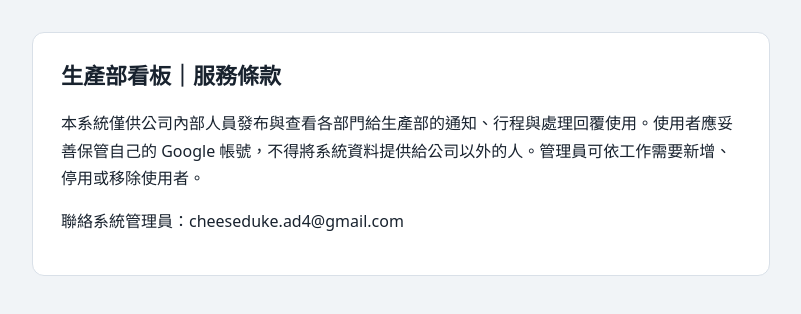
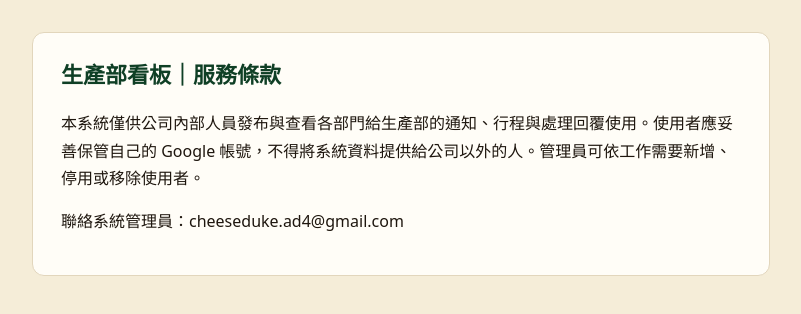
Before and after one commit to cheesedukead4/cheeseduke-production, a plain HTML site: page terms.html in a window 1280 px wide. Shown: the whole page, without its empty margins (239-1040 px from the left). Drawn offline with Linux system fonts and the light colour scheme.

Commit message:
依《起士公爵品牌規範速查》統一介面外觀（只改樣式）
- 配色改成公爵綠導覽列／主按鈕、公爵金點綴、米金背景、暖墨黑文字；深色模式與投影模式一起調整
- 標題改用 Noto Serif TC；部門識別色改成低彩度大地色；狀態色（逾期紅、今天到期橘、完成綠、處理中藍灰）保留且分得開
- 手機版欄位標題的「待確認」標籤不再被擠成直排
- App 圖示、瀏覽器主題色、隱私權／條款頁同步換色

Co-Authored-By: Claude Opus 5.5 <noreply@anthropic.com>

```diff
--- a/css/app.css
+++ b/css/app.css
@@ -1,39 +1,48 @@
-/* 生產部看板｜版面：左側深藍導覽列＋右側工作區（看板依部門分欄、行事曆月曆）；
+/* 生產部看板｜版面：左側公爵綠品牌導覽列＋右側工作區（看板依部門分欄、行事曆月曆）；
    投影模式是獨立的深色全螢幕版面（字級跟著螢幕寬度放大，適合電視與投影機）。
-   配色：藏青導覽列＋烘焙焦糖色操作色，六個部門各一個識別色；緊急／逾期用紅色，不和部門色混用。 */
+   配色依《起士公爵品牌規範速查》：主色公爵綠（品牌條、主按鈕、標題）、輔色公爵金（點綴、強調、待確認）、米金背景、暖墨黑文字；
+   部門識別色改成自然、低彩度的大地色；狀態色保留且彼此分得開：逾期／緊急紅、今天到期／重要橘、完成綠、處理中藍灰。
+   字型：標題 Noto Serif TC、內文 Noto Sans TC（暫用）。 */
 :root{
-  --bg:#f1f4f7;--surface:#ffffff;--surface-2:#f7f9fb;--surface-hover:#f2f5f9;
-  --ink:#18222e;--ink-2:#394656;--muted:#667385;--faint:#8a96a4;--line:#d9e0e8;--line-2:#e9eef3;
-  --accent:#995c0e;--accent-hover:#7f4c0b;--on-accent:#ffffff;--accent-soft:#fbf2e2;--accent-line:#eed6aa;--accent-ink:#86500d;--focus:#f0d29a;
-  --rail:#1b2737;--rail-ink:#c3cddb;--rail-strong:#ffffff;--rail-muted:#8494a8;--rail-line:#304056;--rail-active:#2a3a50;--rail-mark:#f2b33d;
-  --ok-bg:#e7f5ee;--ok-fg:#1d7552;
-  --warn-bg:#fff4e2;--warn-fg:#8a5710;--warn-line:#f0d9b0;
-  --bad-bg:#fdeded;--bad-fg:#b42f2f;--bad-line:#efc6c6;--bad-mark:#d63c3c;
-  --info-bg:#e9f0fc;--info-fg:#32569a;--neutral-bg:#edf1f5;--neutral-fg:#586677;
-  --d-purchase:#2f6bd0;--d-store:#c95c14;--d-warehouse:#0f8276;--d-material:#7a4fc8;--d-channel:#c03a82;--d-meeting:#55801a;--d-handover:#0b7fae;
-  --toast-bg:#1b2737;--toast-bad:#a33030;--toast-fg:#ffffff;
-  --scrim:rgba(12,20,30,.48);
-  --shadow:0 2px 14px rgba(20,34,52,.06);--shadow-lg:0 18px 50px rgba(14,24,38,.24);
+  --cd-green:#0F3F25;--cd-gold:#C9A050;--cd-green-dark:#132D1C;--cd-green-mid:#4A7C59;--cd-gold-deep:#9B7738;--cd-gold-light:#E8C97A;--cd-bg:#F5EDD8;--cd-text:#1E160E;
+  --bg:var(--cd-bg);--surface:#fffdf7;--surface-2:#faf4e6;--surface-hover:#f6eedc;
+  --ink:var(--cd-text);--ink-2:#3d3326;--muted:#6b5f4d;--faint:#968b77;--line:#e2d6bc;--line-2:#ede4cf;
+  --accent:var(--cd-green);--accent-hover:var(--cd-green-dark);--on-accent:#fffdf7;--accent-soft:#f7ebcb;--accent-line:var(--cd-gold-light);--accent-ink:#7a5a22;--focus:var(--cd-gold-light);
+  --head:var(--cd-green);--sel:var(--cd-green);
+  --rail:var(--cd-green);--rail-ink:#d8e2d2;--rail-strong:#fffdf7;--rail-muted:#9fb7a3;--rail-line:#2b5a3f;--rail-active:#1d5034;--rail-mark:var(--cd-gold);
+  --ok-bg:#e3f0e3;--ok-fg:#25663b;
+  --warn-bg:#fcebdc;--warn-fg:#a04a10;--warn-line:#f0c9a6;
+  --bad-bg:#fbe9e6;--bad-fg:#b02a24;--bad-line:#eec3bd;--bad-mark:#cf3a2f;
+  --info-bg:#e5edf1;--info-fg:#355b72;--neutral-bg:#eee6d3;--neutral-fg:#6b5f4d;
+  --d-handover:var(--cd-green);--d-purchase:#3d6a86;--d-store:#b35a2a;--d-warehouse:#2e7a6b;--d-material:#7a4e3a;--d-channel:#9a4a62;--d-meeting:#6f7d2a;
+  --toast-bg:var(--cd-green-dark);--toast-bad:#9c2a24;--toast-fg:#fffdf7;
+  --scrim:rgba(19,45,28,.5);
+  --shadow:0 2px 14px rgba(30,22,14,.07);--shadow-lg:0 18px 50px rgba(19,45,28,.26);
+  --font-head:"Noto Serif TC","Songti TC","PMingLiU",serif;
   --font-body:"Noto Sans TC","Microsoft JhengHei","PingFang TC",system-ui,-apple-system,sans-serif;
   --font-num:"Barlow Condensed","Noto Sans TC","Microsoft JhengHei",system-ui,sans-serif;
   --font-mono:"Cascadia Mono","SFMono-Regular",Consolas,ui-monospace,monospace;
   color-scheme:light;
 }
 @media (prefers-color-scheme:dark){:root{
-  --bg:#0e141c;--surface:#151e29;--surface-2:#192330;--surface-hover:#1d2835;
-  --ink:#e4e9f0;--ink-2:#c3ccd8;--muted:#95a2b2;--faint:#748194;--line:#29364a;--line-2:#202b39;
-  --accent:#f0b040;--accent-hover:#f6c25f;--on-accent:#1d1404;--accent-soft:#2c2313;--accent-line:#4d3a17;--accent-ink:#f3c56b;--focus:#5b4519;
-  --rail:#0a1017;--rail-ink:#b9c4d2;--rail-strong:#ffffff;--rail-muted:#76869a;--rail-line:#223044;--rail-active:#1c2a3c;--rail-mark:#f2b33d;
-  --ok-bg:#11302a;--ok-fg:#7dd6b0;
-  --warn-bg:#322610;--warn-fg:#f1bf6e;--warn-line:#4d3a17;
-  --bad-bg:#3a1a1c;--bad-fg:#f49a9a;--bad-line:#5a2a2d;--bad-mark:#ea6a6a;
-  --info-bg:#1a2541;--info-fg:#a9bdec;--neutral-bg:#1e2a36;--neutral-fg:#a2b0bf;
-  --d-purchase:#76a3f2;--d-store:#f08f4c;--d-warehouse:#3fc4b3;--d-material:#ad8eee;--d-channel:#ee79b8;--d-meeting:#98c653;--d-handover:#4fc3ef;
-  --toast-bg:#25344a;--toast-bad:#8d2f2f;--toast-fg:#ffffff;
+  --bg:#0c1a11;--surface:#132419;--surface-2:#172b1e;--surface-hover:#1c3324;
+  --ink:#f3ead6;--ink-2:#d8cfb8;--muted:#a9a08a;--faint:#878070;--line:#2b4232;--line-2:#203528;
+  --accent:var(--cd-green-mid);--accent-hover:#5a8f69;--on-accent:#fffdf7;--accent-soft:#2c2614;--accent-line:#5c4a22;--accent-ink:var(--cd-gold-light);--focus:#5c4a22;
+  --head:var(--cd-gold-light);--sel:var(--cd-green-mid);
+  --rail:var(--cd-green-dark);--rail-ink:#cfd9c9;--rail-strong:#fffdf7;--rail-muted:#8ba591;--rail-line:#25432f;--rail-active:#1d3d29;--rail-mark:var(--cd-gold);
+  --ok-bg:#15301f;--ok-fg:#8fd3a5;
+  --warn-bg:#36230f;--warn-fg:#f6a865;--warn-line:#5a3a1a;
+  --bad-bg:#3a1917;--bad-fg:#f59b92;--bad-line:#5c2a26;--bad-mark:#ea6458;
+  --info-bg:#1b2b33;--info-fg:#a8c4d6;--neutral-bg:#22322a;--neutral-fg:#b3ad9c;
+  --d-handover:#86c99c;--d-purchase:#8fb6d1;--d-store:#e5935f;--d-warehouse:#6cc4b1;--d-material:#c99c84;--d-channel:#d98ba3;--d-meeting:#b9c66b;
+  --toast-bg:#1d3d29;--toast-bad:#8a2a24;--toast-fg:#fffdf7;
   --scrim:rgba(0,0,0,.6);
-  --shadow:0 2px 14px rgba(0,0,0,.25);--shadow-lg:0 18px 50px rgba(0,0,0,.55);
+  --shadow:0 2px 14px rgba(0,0,0,.28);--shadow-lg:0 18px 50px rgba(0,0,0,.55);
   color-scheme:dark;
 }}
+/* 標題用品牌襯線字、公爵綠（深色模式用淺金） */
+h1,h2,h3,.brand-name,.p-name{font-family:var(--font-head)}
+.vh h1,.panel > h2,.dayp h2,.md-h h2,.lg-box h1{color:var(--head)}
 *{box-sizing:border-box}
 [hidden]{display:none!important}
 html{-webkit-text-size-adjust:100%}
@@ -87,7 +96,7 @@ html.auth-locked .app{display:none}
 .nav-btn.on{background:var(--rail-active);color:var(--rail-strong);box-shadow:inset 3px 0 0 var(--rail-mark)}
 .nav-ico{width:18px;text-align:center;color:var(--rail-muted)}
 .nav-btn.on .nav-ico{color:var(--rail-mark)}
-.nav-badge{margin-left:auto;background:var(--rail-mark);color:#1d1404;font-family:var(--font-num);font-weight:700;font-size:13px;border-radius:999px;padding:0 7px;line-height:20px}
+.nav-badge{margin-left:auto;background:var(--rail-mark);color:var(--cd-text);font-family:var(--font-num);font-weight:700;font-size:13px;border-radius:999px;padding:0 7px;line-height:20px}
 .nav-title{font-size:11px;letter-spacing:.14em;color:var(--rail-muted);padding:16px 10px 4px}
 .dept-list{display:flex;flex-direction:column;gap:1px}
 .dept-row{display:flex;align-items:center;gap:9px;padding:7px 10px;border-radius:8px;border:0;background:transparent;color:var(--rail-ink);text-align:left;width:100%}
@@ -95,14 +104,14 @@ html.auth-locked .app{display:none}
 .dept-row.on{background:var(--rail-active);color:var(--rail-strong)}
 .dept-row .sw{width:10px;height:10px;border-radius:3px;background:var(--dc);flex:none}
 .dept-row .cnt{margin-left:auto;font-family:var(--font-num);font-size:15px;font-weight:600;color:var(--rail-strong)}
-.dept-row .new{font-family:var(--font-num);font-size:12px;font-weight:700;color:#1d1404;background:var(--rail-mark);border-radius:999px;padding:0 6px;line-height:18px}
-.sidebar .d-purchase{--dc:#76a3f2}.sidebar .d-store{--dc:#f08f4c}.sidebar .d-warehouse{--dc:#3fc4b3}.sidebar .d-material{--dc:#ad8eee}.sidebar .d-channel{--dc:#ee79b8}.sidebar .d-meeting{--dc:#98c653}.sidebar .d-handover{--dc:#4fc3ef}
+.dept-row .new{font-family:var(--font-num);font-size:12px;font-weight:700;color:var(--cd-text);background:var(--rail-mark);border-radius:999px;padding:0 6px;line-height:18px}
+.sidebar .d-purchase{--dc:#9cc0d8}.sidebar .d-store{--dc:#eba072}.sidebar .d-warehouse{--dc:#7fcdbb}.sidebar .d-material{--dc:#d3ab92}.sidebar .d-channel{--dc:#e29ab0}.sidebar .d-meeting{--dc:#c6d17e}.sidebar .d-handover{--dc:var(--cd-gold-light)}
 .side-foot{margin-top:auto;display:flex;flex-direction:column;gap:8px;padding-top:14px;border-top:1px solid var(--rail-line)}
 .sync{display:flex;align-items:center;gap:8px;border:0;background:transparent;color:var(--rail-ink);font-size:12px;padding:4px 8px;border-radius:6px;text-align:left}
 .sync:hover{background:var(--rail-active)}
-.sync-dot{width:8px;height:8px;border-radius:50%;background:#7dd6b0;flex:none}
-.sync[data-state="pending"] .sync-dot,.sync[data-state="syncing"] .sync-dot,.sync[data-state="loading"] .sync-dot{background:#f2b33d}
-.sync[data-state="offline"] .sync-dot{background:#8494a8}
+.sync-dot{width:8px;height:8px;border-radius:50%;background:#8fd3a5;flex:none}
+.sync[data-state="pending"] .sync-dot,.sync[data-state="syncing"] .sync-dot,.sync[data-state="loading"] .sync-dot{background:var(--cd-gold-light)}
+.sync[data-state="offline"] .sync-dot{background:#9fb7a3}
 .sync[data-state="error"] .sync-dot{background:#ea6a6a}
 .me{display:flex;align-items:center;gap:8px;font-size:12px;padding:0 8px;color:var(--rail-muted)}
 .me b{color:var(--rail-strong);font-weight:500;font-size:13px}
@@ -134,7 +143,7 @@ html.auth-locked .app{display:none}
 .seg button{border:0;background:transparent;padding:6px 12px;font-size:13px;font-weight:500;color:var(--muted);border-right:1px solid var(--line)}
 .seg button:last-child{border-right:0}
 .seg button:hover{background:var(--surface-hover);color:var(--ink-2)}
-.seg button.on{background:var(--rail);color:#fff}
+.seg button.on{background:var(--sel);color:var(--rail-strong)}
 .pill{display:inline-flex;align-items:center;gap:4px;font-size:12px;font-weight:700;border-radius:999px;padding:1px 8px;line-height:18px;white-space:nowrap;background:var(--neutral-bg);color:var(--neutral-fg)}
 .pill.p-urgent{background:var(--bad-mark);color:#fff}
 .pill.p-high{background:var(--warn-bg);color:var(--warn-fg);box-shadow:inset 0 0 0 1px var(--warn-line)}
@@ -164,7 +173,7 @@ html.auth-locked .app{display:none}
 .stats{display:grid;grid-template-columns:repeat(5,minmax(0,1fr));gap:10px}
 .stat{display:flex;flex-direction:column;align-items:flex-start;gap:2px;border:1px solid var(--line);background:var(--surface);border-radius:10px;padding:10px 14px;text-align:left}
 .stat:hover{border-color:var(--faint)}
-.stat.on{border-color:var(--rail);box-shadow:inset 0 0 0 1px var(--rail)}
+.stat.on{border-color:var(--sel);box-shadow:inset 0 0 0 1px var(--sel)}
 .stat .lb{font-size:12px;color:var(--muted);font-weight:500}
 .stat .v{font-family:var(--font-num);font-size:30px;font-weight:700;line-height:1.05;font-variant-numeric:tabular-nums}
 .stat.k-over .v{color:var(--bad-fg)}
@@ -183,7 +192,7 @@ html.auth-locked .app{display:none}
 button.chip:hover{border-color:var(--faint)}
 .toolbar{display:flex;align-items:center;gap:10px;flex-wrap:wrap}
 .search{flex:1 1 220px;min-width:0;max-width:340px;height:36px;border:1px solid var(--line);border-radius:8px;padding:0 12px;background:var(--surface)}
-.filter-chip{display:inline-flex;align-items:center;gap:6px;background:var(--rail);color:#fff;border:0;border-radius:999px;padding:4px 10px 4px 12px;font-size:12px}
+.filter-chip{display:inline-flex;align-items:center;gap:6px;background:var(--sel);color:var(--rail-strong);border:0;border-radius:999px;padding:4px 10px 4px 12px;font-size:12px}
 .lanes{display:grid;grid-template-columns:repeat(3,minmax(0,1fr));gap:14px;align-items:start}
 .lanes.one{grid-template-columns:minmax(0,1fr)}
 .lane.wide{grid-column:1/-1}
@@ -193,10 +202,11 @@ button.chip:hover{border-color:var(--faint)}
 .lane-h{display:flex;align-items:center;gap:8px;padding:10px 12px 8px;border-bottom:1px solid var(--line-2)}
 .lane-h .dtag{font-size:15px}
 .lane-h .cnt{font-family:var(--font-num);font-size:16px;font-weight:600;color:var(--muted)}
-.lane-h .new{font-size:11px;font-weight:700;color:var(--accent-ink);background:var(--accent-soft);border-radius:999px;padding:0 7px}
+.lane-h .new{font-size:11px;font-weight:700;color:var(--accent-ink);background:var(--accent-soft);border-radius:999px;padding:0 7px;white-space:nowrap;flex:none}
+.lane-h .dtag{white-space:normal;min-width:0}
 .lane-h .icon-btn{margin-left:auto;width:28px;height:28px;font-size:18px}
 .lane.g-over .lane-h .dtag{--dc:var(--bad-mark)}
-.lane.g-today .lane-h .dtag{--dc:#e08a1a}
+.lane.g-today .lane-h .dtag{--dc:var(--warn-fg)}
 .cards{display:flex;flex-direction:column;gap:8px;padding:10px;max-height:560px;overflow:auto}
 .card{position:relative;background:var(--surface);border:1px solid var(--line);border-radius:10px;padding:10px 12px;display:flex;flex-direction:column;gap:5px;cursor:pointer;text-align:left;width:100%;transition:border-color .15s,box-shadow .15s}
 .card:hover{border-color:color-mix(in srgb,var(--dc,var(--faint)) 55%,var(--line));box-shadow:var(--shadow)}
@@ -207,7 +217,7 @@ button.chip:hover{border-color:var(--faint)}
 .c-top .dtag{font-size:12px}
 .c-top .pill:first-of-type{margin-left:auto}
 .c-title{font-size:15px;font-weight:700;line-height:1.4;color:var(--ink);overflow-wrap:anywhere}
-.card.is-new .c-title::before{content:"";display:inline-block;width:8px;height:8px;border-radius:50%;background:var(--accent);margin-right:7px;vertical-align:2px}
+.card.is-new .c-title::before{content:"";display:inline-block;width:8px;height:8px;border-radius:50%;background:var(--cd-gold);margin-right:7px;vertical-align:2px}
 .c-meta{display:flex;align-items:baseline;gap:4px 12px;flex-wrap:wrap;font-size:12px;color:var(--ink-2)}
 .c-meta .it{overflow-wrap:anywhere}
 .c-meta .from{font-weight:700;color:var(--ink)}
@@ -395,15 +405,15 @@ button.chip:hover{border-color:var(--faint)}
    投影模式：固定深色、字級跟著螢幕寬度放大（1920 寬約 20px）
    ===================================================================== */
 .proj{position:fixed;inset:0;z-index:60;display:grid;grid-template-rows:auto minmax(0,1fr) auto;overflow:hidden;
-  --p-bg:#0a1019;--p-panel:#111a27;--p-panel-2:#172231;--p-line:#243247;--p-ink:#eef2f7;--p-ink-2:#c5cfdc;--p-muted:#8a99ae;--p-gold:#f4b63c;--p-red:#ff5f5f;--p-amber:#ffb547;--p-green:#6fd3a5;
-  --d-purchase:#7eaaff;--d-store:#ff9c55;--d-warehouse:#45d3c1;--d-material:#b898ff;--d-channel:#ff80c0;--d-meeting:#a5d660;--d-handover:#5fd0ff;--d-none:#8a99ae;
+  --p-bg:#0b1a10;--p-panel:var(--cd-green-dark);--p-panel-2:#1a3a25;--p-line:#2a4a34;--p-ink:#f7f0de;--p-ink-2:#dcd3bc;--p-muted:#a2aa92;--p-gold:var(--cd-gold-light);--p-red:#ff6a5c;--p-amber:#ff9d4d;--p-green:#7fd69f;
+  --d-purchase:#9cc4e0;--d-store:#f0a172;--d-warehouse:#78d4bf;--d-material:#ddb196;--d-channel:#eaa0b6;--d-meeting:#cad883;--d-handover:#9edbb0;--d-none:#a2aa92;
   background:var(--p-bg);color:var(--p-ink);font-family:var(--font-body);font-size:clamp(13px,1.04vw,26px);line-height:1.45;color-scheme:dark;
   padding:env(safe-area-inset-top,0px) env(safe-area-inset-right,0px) env(safe-area-inset-bottom,0px) env(safe-area-inset-left,0px)}
 .proj.idle{cursor:none}
 .proj .d-none{--dc:var(--d-none)}
 .p-top{display:flex;align-items:center;gap:1.6em;padding:.9em 1.6em .8em;border-bottom:1px solid var(--p-line)}
 .p-brand{display:flex;align-items:center;gap:.8em;min-width:0}
-.p-mark{width:2.2em;height:2.2em;border-radius:.55em;background:var(--p-gold);display:grid;place-items:center;color:#1d1404;font-weight:900;font-size:1.05em;flex:none}
+.p-mark{width:2.2em;height:2.2em;border-radius:.55em;background:var(--p-gold);display:grid;place-items:center;color:var(--cd-text);font-weight:900;font-size:1.05em;flex:none}
 .p-name{font-size:1.45em;font-weight:900;letter-spacing:.08em;line-height:1.15}
 .p-date{color:var(--p-muted);font-size:.95em}
 .p-stats{display:flex;gap:.6em;margin-left:auto}
@@ -458,7 +468,7 @@ button.chip:hover{border-color:var(--faint)}
 .p-scroll{display:flex;flex-direction:column;gap:.45em}
 /* 字多到縮到最小還放不下（不捲動）：下緣淡出，左下標示「點一下看全文」 */
 .p-card.clip .p-viewport{-webkit-mask-image:linear-gradient(to bottom,#000 78%,transparent);mask-image:linear-gradient(to bottom,#000 78%,transparent)}
-.p-card.clip .p-foot::before{content:"字很多，點一下看全文";flex:none;align-self:center;background:var(--p-gold);color:#1d1404;font-weight:900;font-size:.85em;border-radius:.4em;padding:.2em .7em}
+.p-card.clip .p-foot::before{content:"字很多，點一下看全文";flex:none;align-self:center;background:var(--p-gold);color:var(--cd-text);font-weight:900;font-size:.85em;border-radius:.4em;padding:.2em .7em}
 .p-card.urgent{background:color-mix(in srgb,var(--p-red) 13%,var(--p-panel-2));box-shadow:inset 0 .3em 0 var(--dc),inset 0 0 0 2px color-mix(in srgb,var(--p-red) 70%,transparent)}
 .p-card .top{display:flex;align-items:center;gap:.6em;flex-wrap:wrap;padding-top:.2em}
 .p-card .dtag{font-size:1em}
@@ -467,7 +477,7 @@ button.chip:hover{border-color:var(--faint)}
 .p-pill{font-size:.78em;font-weight:700;border-radius:999px;padding:.05em .7em;background:var(--p-line);color:var(--p-ink-2);white-space:nowrap}
 .p-pill.urgent{background:var(--p-red);color:#fff}
 .p-pill.high{background:color-mix(in srgb,var(--p-amber) 25%,transparent);color:var(--p-amber)}
-.p-pill.new{background:var(--p-gold);color:#1d1404}
+.p-pill.new{background:var(--p-gold);color:var(--cd-text)}
 .p-card .ti{font-size:1.55em;font-weight:900;line-height:1.3;overflow-wrap:anywhere}
 .p-card .bd{color:var(--p-ink-2);font-size:.95em;line-height:1.5;white-space:pre-line;overflow-wrap:anywhere}
 .p-card .meta{display:flex;gap:.3em 1.1em;flex-wrap:wrap;font-size:.92em;color:var(--p-ink-2)}
@@ -505,7 +515,7 @@ button.chip:hover{border-color:var(--faint)}
 .p-dn .x{font-weight:700;min-width:0;overflow-wrap:anywhere;line-height:1.4}
 .p-dn.urgent{box-shadow:inset 0 0 0 1.5px var(--p-red)}
 .p-ticker{display:flex;align-items:center;gap:1em;padding:.6em 1.6em;border-top:1px solid var(--p-line);background:var(--p-panel);min-width:0}
-.p-tk-label{flex:none;background:var(--p-gold);color:#1d1404;font-weight:900;font-size:.9em;letter-spacing:.1em;border-radius:.35em;padding:.15em .7em}
+.p-tk-label{flex:none;background:var(--p-gold);color:var(--cd-text);font-weight:900;font-size:.9em;letter-spacing:.1em;border-radius:.35em;padding:.15em .7em}
 /* 最新：不捲動，一次一則完整顯示（最多兩行），每 7 秒淡入下一則 */
 .p-tk-track{position:relative;flex:1;min-width:0;height:2.8em;overflow:hidden}
 .p-tk-item{position:absolute;inset:0;display:flex;align-items:center;opacity:0;visibility:hidden;transition:opacity .6s,visibility .6s;font-size:calc(1.05em * var(--k,1))}
@@ -513,15 +523,15 @@ button.chip:hover{border-color:var(--faint)}
 .p-tk-item .tx{display:block;line-height:1.35;overflow-wrap:anywhere}
 .p-tk-item b{font-weight:900}
 .p-tk-count{flex:none;font-family:var(--font-num);color:var(--p-muted);font-size:.9em}
-.p-ctl{position:absolute;bottom:calc(env(safe-area-inset-bottom,0px) + 3.6em);right:calc(env(safe-area-inset-right,0px) + 1.6em);display:flex;gap:.5em;padding:.4em;border-radius:.7em;background:rgba(17,26,39,.92);box-shadow:0 10px 30px rgba(0,0,0,.5);transition:opacity .3s;z-index:3}
+.p-ctl{position:absolute;bottom:calc(env(safe-area-inset-bottom,0px) + 3.6em);right:calc(env(safe-area-inset-right,0px) + 1.6em);display:flex;gap:.5em;padding:.4em;border-radius:.7em;background:rgba(19,45,28,.94);box-shadow:0 10px 30px rgba(0,0,0,.5);transition:opacity .3s;z-index:3}
 .proj.idle .p-ctl{opacity:0;pointer-events:none}
 .p-ctl button{border:1px solid var(--p-line);background:var(--p-panel-2);color:var(--p-ink);border-radius:.45em;padding:.35em .9em;font-size:.85em}
 .p-ctl button:hover{border-color:var(--p-muted)}
 .p-ctl button.on{border-color:var(--p-gold);color:var(--p-gold)}
-.p-hint{position:absolute;left:50%;top:calc(env(safe-area-inset-top,0px) + 1.2em);transform:translateX(-50%);background:var(--p-gold);color:#1d1404;font-weight:700;border-radius:999px;padding:.4em 1.2em;font-size:.95em;z-index:3;border:0}
+.p-hint{position:absolute;left:50%;top:calc(env(safe-area-inset-top,0px) + 1.2em);transform:translateX(-50%);background:var(--p-gold);color:var(--cd-text);font-weight:700;border-radius:999px;padding:.4em 1.2em;font-size:.95em;z-index:3;border:0}
 
 /* 投影模式的新通知、行程提醒（蓋在畫面上）*/
-.p-pop{position:absolute;inset:0;z-index:5;display:grid;place-items:center;background:rgba(5,9,15,.72);padding:4vh 6vw;cursor:pointer}
+.p-pop{position:absolute;inset:0;z-index:5;display:grid;place-items:center;background:rgba(6,16,10,.74);padding:4vh 6vw;cursor:pointer}
 .p-pop-box{font-size:calc(1em * var(--k,1));width:min(70em,100%);background:var(--p-panel);border-radius:1.1em;padding:1.8em 2.2em 1.4em;box-shadow:0 30px 80px rgba(0,0,0,.6),inset 0 0 0 3px var(--p-gold);display:flex;flex-direction:column;gap:.8em;animation:popIn .35s cubic-bezier(.2,.9,.3,1.2)}
 .p-pop-box.urgent{box-shadow:0 30px 80px rgba(0,0,0,.6),inset 0 0 0 4px var(--p-red);animation:popIn .35s cubic-bezier(.2,.9,.3,1.2),popPulse 1.2s ease-in-out .4s 4}
 .p-pop-k{display:flex;align-items:center;gap:.8em;font-size:1.25em;font-weight:900;letter-spacing:.1em;color:var(--p-gold)}
@@ -542,7 +552,7 @@ button.chip:hover{border-color:var(--faint)}
 .proj [data-act="p-zoom"]{cursor:pointer}
 .proj [data-act="p-zoom"]:hover{filter:brightness(1.15)}
 .p-more[data-act="p-zoom"]{text-decoration:underline;text-underline-offset:.2em}
-.p-zoom{position:absolute;inset:0;z-index:4;display:grid;place-items:center;background:rgba(5,9,15,.74);padding:4vh 5vw;cursor:pointer}
+.p-zoom{position:absolute;inset:0;z-index:4;display:grid;place-items:center;background:rgba(6,16,10,.76);padding:4vh 5vw;cursor:pointer}
 .p-zoom-box{width:min(72em,100%);max-height:88vh;display:flex;flex-direction:column;gap:.9em;background:var(--p-panel);border-radius:1.1em;padding:1.5em 2em 1.3em;box-shadow:0 30px 80px rgba(0,0,0,.6),inset 0 .35em 0 var(--dc,var(--p-gold));font-size:calc(1em * var(--k,1));animation:popIn .25s ease-out;cursor:auto}
 .p-zoom-box.urgent{box-shadow:0 30px 80px rgba(0,0,0,.6),inset 0 .35em 0 var(--dc),inset 0 0 0 3px var(--p-red)}
 .p-zoom-k{display:flex;align-items:center;gap:.8em;flex-wrap:wrap;font-size:1.15em;padding-top:.2em}
```
Also changed, not shown: index.html (+2 -2 lines), privacy.html (+1 -1 lines), terms.html (+1 -1 lines), icons/icon-192.png, icons/icon-512.png, icons/icon-maskable-512.png, icons/icon.svg, manifest.webmanifest.
